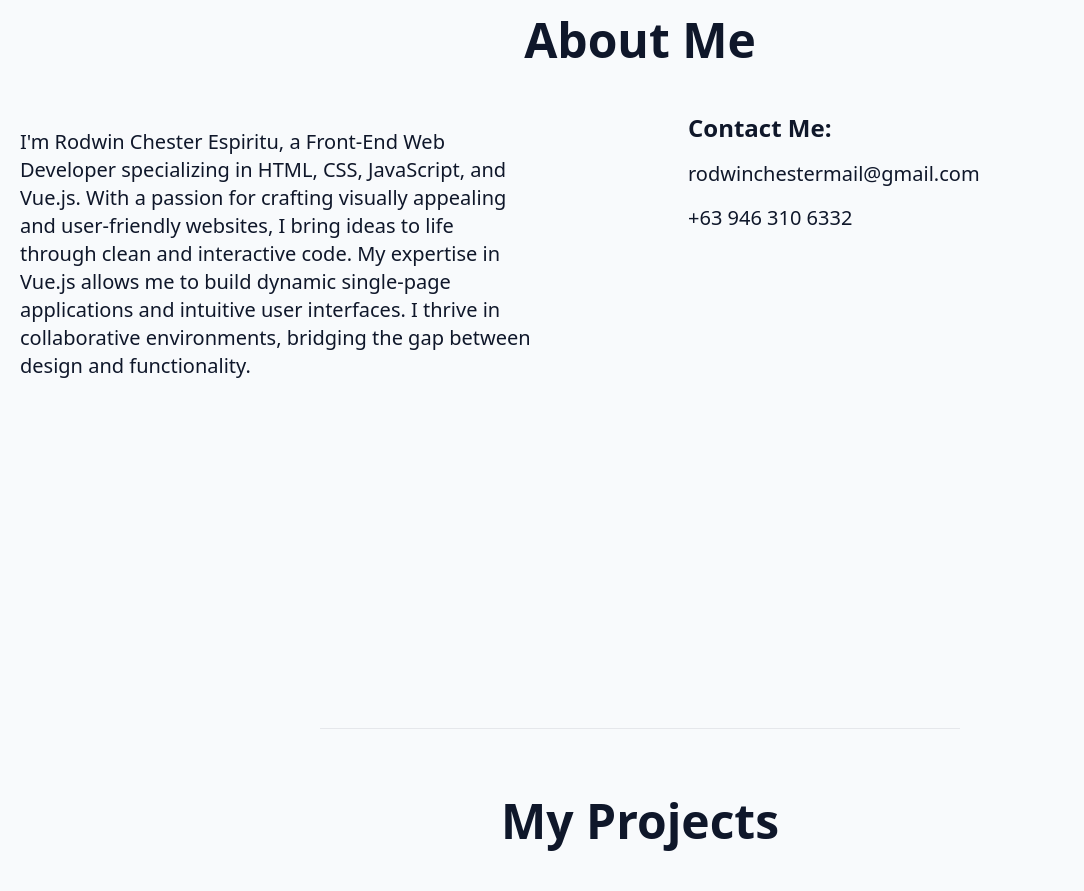
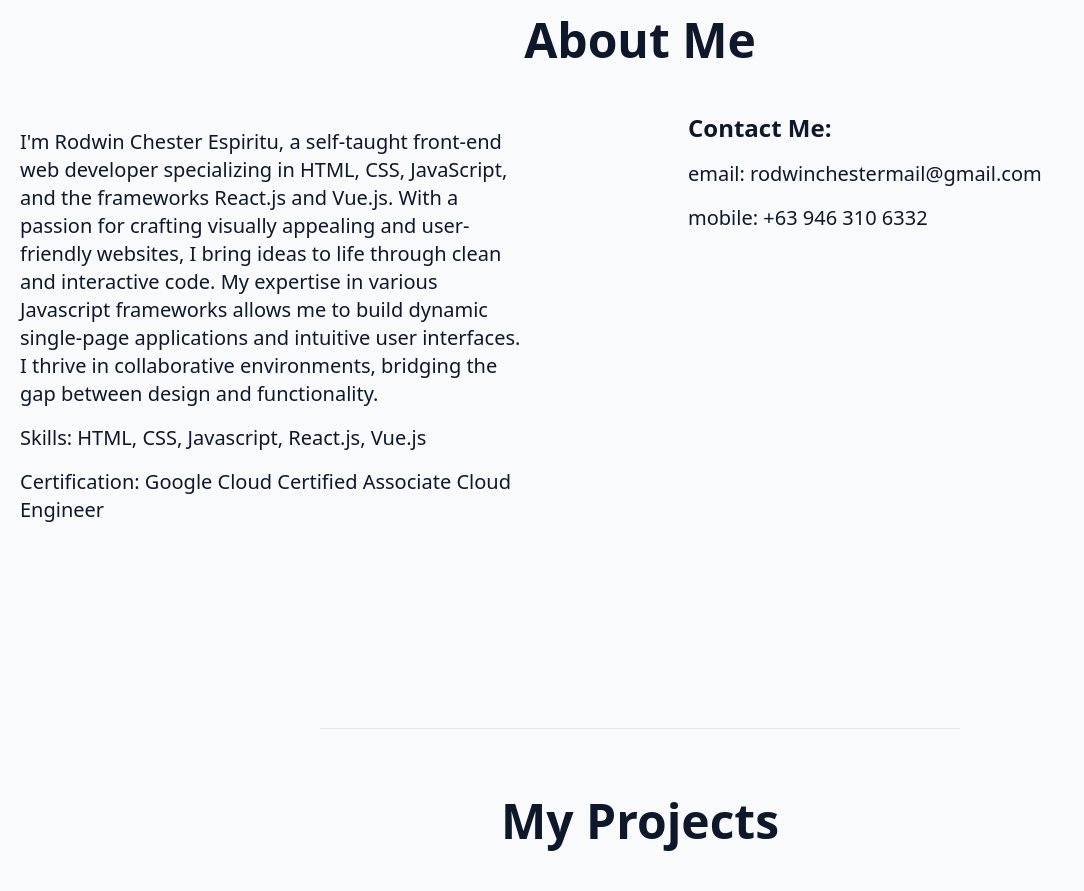
Before and after one commit to rodche-web/rodwin-portfolio, a React (Create React App) app: page / in a window 1280 px wide. Shown: the part 900-1791 px from the top of the page, without its empty margins (0-1084 px from the left). Built offline with nearby package versions, Linux system fonts and the light colour scheme.

Commit message:
feat: about me updated

```diff
--- a/src/components/AboutMe.jsx
+++ b/src/components/AboutMe.jsx
@@ -7,7 +7,13 @@ const AboutMe = () => {
             <div className="max-w-screen-xl mx-auto flex flex-col space-x-12 justify-center sm:flex-row gap-12 mt-12 scroll-mt-40">
                 <article className="sm:w-1/2">
                         <p className="max-w-lg text-xl mt-4 text-center sm:text-left text-slate-900 dark:text-white">
-                            I'm Rodwin Chester Espiritu, a Front-End Web Developer specializing in HTML, CSS, JavaScript, and Vue.js. With a passion for crafting visually appealing and user-friendly websites, I bring ideas to life through clean and interactive code. My expertise in Vue.js allows me to build dynamic single-page applications and intuitive user interfaces. I thrive in collaborative environments, bridging the gap between design and functionality.
+                          I'm Rodwin Chester Espiritu, a self-taught front-end web developer specializing in HTML, CSS, JavaScript, and the frameworks React.js and Vue.js. With a passion for crafting visually appealing and user-friendly websites, I bring ideas to life through clean and interactive code. My expertise in various Javascript frameworks allows me to build dynamic single-page applications and intuitive user interfaces. I thrive in collaborative environments, bridging the gap between design and functionality.
+                        </p>
+                        <p className="max-w-lg text-xl mt-4 text-center sm:text-left text-slate-900 dark:text-white">
+                          Skills: HTML, CSS, Javascript, React.js, Vue.js
+                        </p>
+                        <p className="max-w-lg text-xl mt-4 text-center sm:text-left text-slate-900 dark:text-white">
+                          Certification: Google Cloud Certified Associate Cloud Engineer
                         </p>
                 </article>
                 <article className="sm:w-1/2">
@@ -15,10 +21,10 @@ const AboutMe = () => {
                         Contact Me:
                         </h2>
                         <p className="max-w-lg text-xl mt-4 text-center sm:text-left text-slate-900 dark:text-white">
-                            rodwinchestermail@gmail.com
+                          email: rodwinchestermail@gmail.com
                         </p>
                         <p className="max-w-lg text-xl mt-4 text-center sm:text-left text-slate-900 dark:text-white">
-                            +63 946 310 6332
+                          mobile: +63 946 310 6332
                         </p>
                 </article>
         </div>
```
